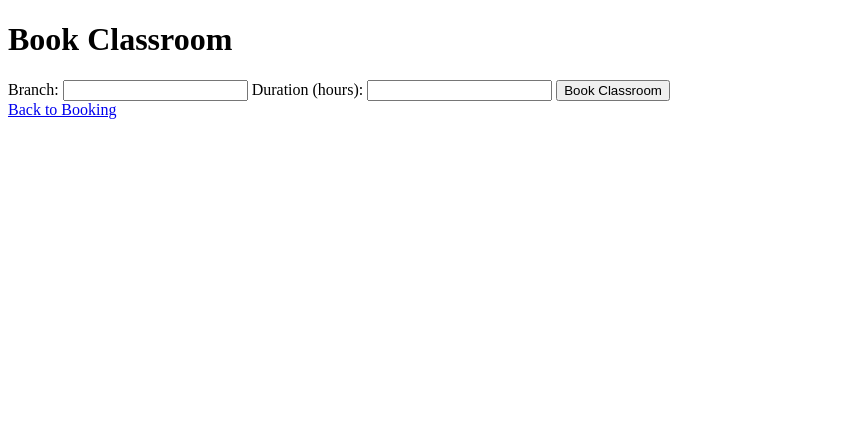
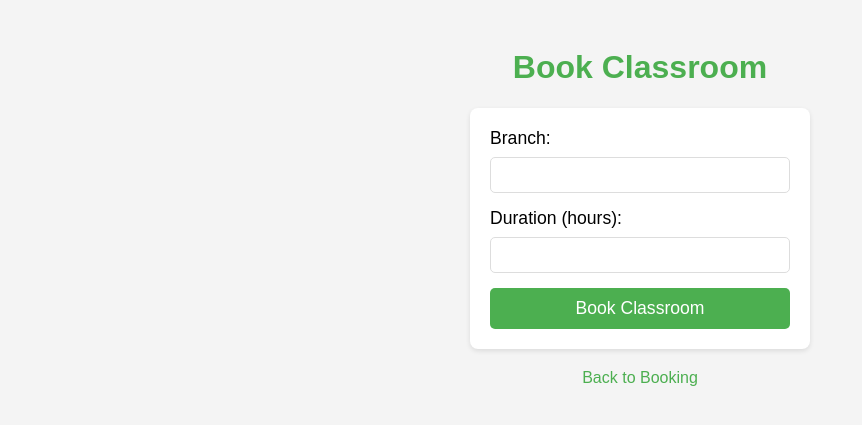
Before and after one commit to deepikasingh007/Online-Classroom-booking-System, a Flask app: page /book/1 in a window 1280 px wide. Shown: the top 425 px of the page, without its empty margins (0-862 px from the left). Run offline with Flask 3, Linux system fonts and the light colour scheme; some libraries are stand-ins or nearby versions.

Commit message:
latest corrected

```diff
--- a/templates/book_classroom.html
+++ b/templates/book_classroom.html
@@ -2,7 +2,95 @@
 <html lang="en">
 <head>
     <meta charset="UTF-8">
+    <meta name="viewport" content="width=device-width, initial-scale=1.0">
     <title>Book Classroom</title>
+    <style>
+        body {
+            font-family: Arial, sans-serif;
+            padding: 20px;
+            background-color: #f4f4f4;
+        }
+
+        h1 {
+            text-align: center;
+            color: #4CAF50;
+        }
+
+        form {
+            display: flex;
+            flex-direction: column;
+            width: 300px;
+            margin: 0 auto;
+            padding: 20px;
+            background-color: white;
+            border-radius: 8px;
+            box-shadow: 0 2px 5px rgba(0, 0, 0, 0.1);
+        }
+
+        label {
+            margin-bottom: 8px;
+            font-size: 1.1em;
+        }
+
+        input {
+            padding: 8px;
+            margin-bottom: 15px;
+            border: 1px solid #ddd;
+            border-radius: 5px;
+            font-size: 1em;
+        }
+
+        button {
+            padding: 10px;
+            background-color: #4CAF50;
+            color: white;
+            border: none;
+            border-radius: 5px;
+            font-size: 1.1em;
+            cursor: pointer;
+        }
+
+        button:hover {
+            background-color: #45a049;
+        }
+
+        .flashed-messages {
+            margin: 20px auto;
+            padding: 10px;
+            width: 300px;
+            background-color: #f9f9f9;
+            border-radius: 5px;
+            border: 1px solid #ddd;
+        }
+
+        .flashed-messages li {
+            margin: 5px 0;
+        }
+
+        .flashed-messages .success {
+            color: green;
+        }
+
+        .flashed-messages .error {
+            color: red;
+        }
+
+        .flashed-messages .warning {
+            color: orange;
+        }
+
+        a {
+            display: block;
+            text-align: center;
+            margin-top: 20px;
+            color: #4CAF50;
+            text-decoration: none;
+        }
+
+        a:hover {
+            text-decoration: underline;
+        }
+    </style>
 </head>
 <body>
     <h1>Book Classroom</h1>
```
